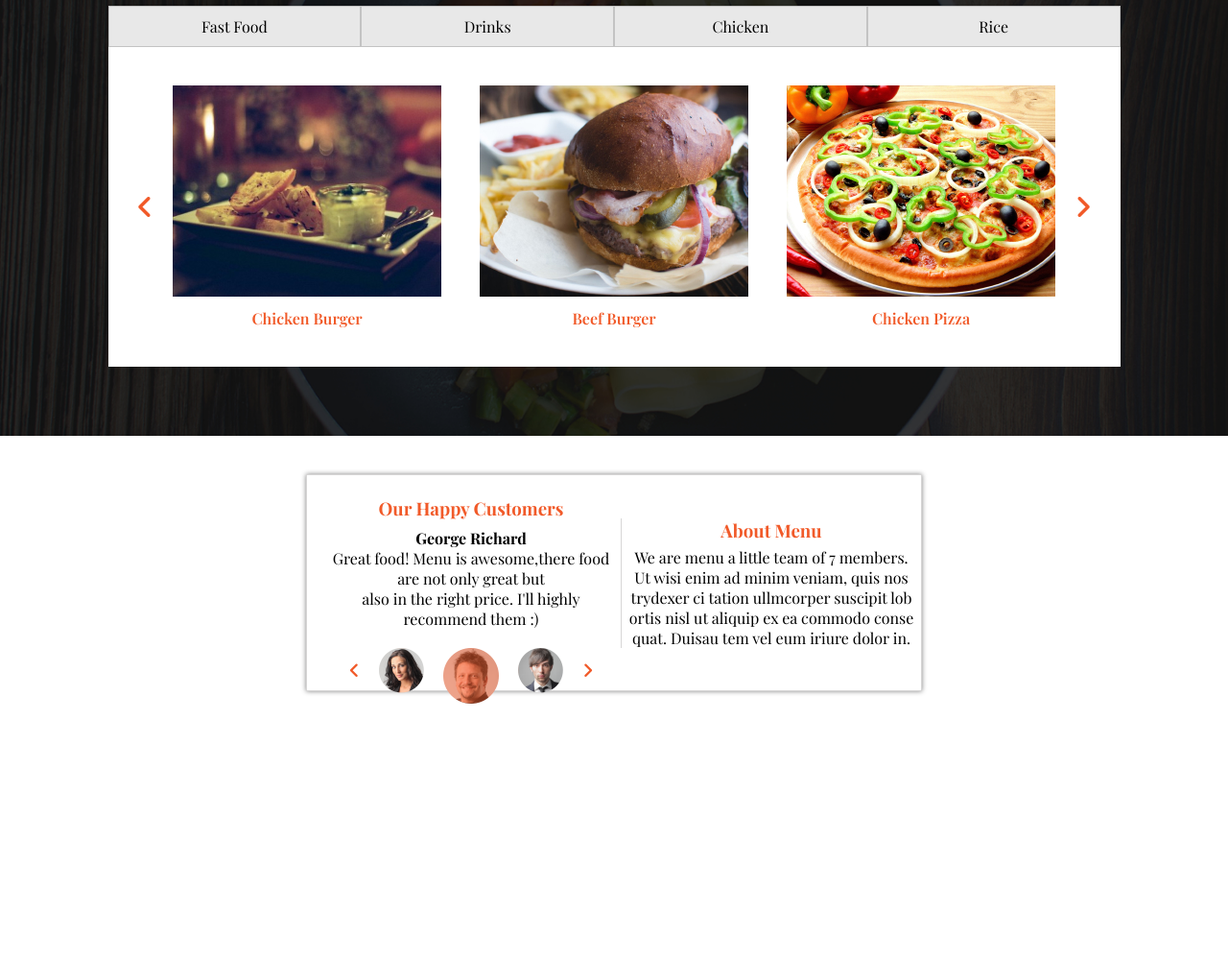
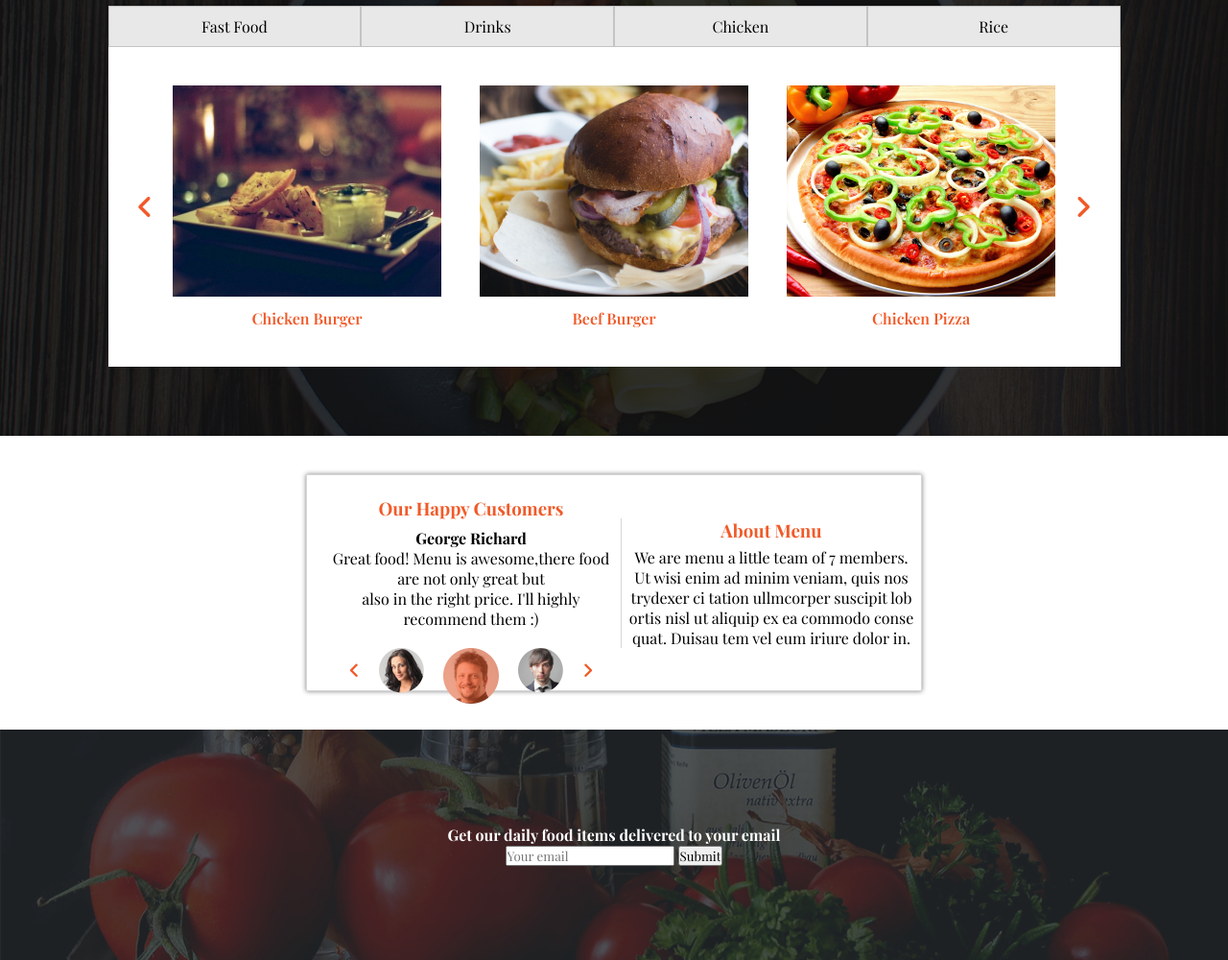
Before and after one commit to jemimah18code/Anitas-Kitchen, a plain HTML site: page index.html in a window 1280 px wide. Shown: the part 2058-3058 px from the top of the page at 96% size. Before the commit the page ends 2818 px from the top, so only its background shows below. Drawn offline with nearby package versions, Linux system fonts and the light colour scheme; a web font is replaced by a local one.

Commit message:
add images background image to subscription section

```diff
--- a/index.html
+++ b/index.html
@@ -168,6 +168,20 @@
             </div>
         </div>
         <!--end of testimonial-->
+        <!--start of footer section-->
+        <footer>
+            <div class="menu-flex ft-img ">
+                <div class="subscription">
+                    <p>Get our daily food items delivered to your email</p>
+                    <form action="">
+                        <input type="email" id="email" placeholder="Your email">
+                        <input type="submit">
+                    </form>
+
+                </div>
+            </div>
+        </footer>
+        <!--end of footer section-->
 
 
 
--- a/style.css
+++ b/style.css
@@ -299,3 +299,21 @@
         font-size: 18px;
         color: #F15A29;
     }
+
+    .ft-img {
+        background-image: url("./images/subscribe.jpg");
+        height: 30vh;
+        background-size: cover;
+        background-position: center center;
+        justify-content: center;
+        align-items: center;
+    }
+
+    .subscription {
+        color: white;
+        text-align: center;
+    }
+
+    .subscription p {
+        font-weight: bold;
+    }
```
